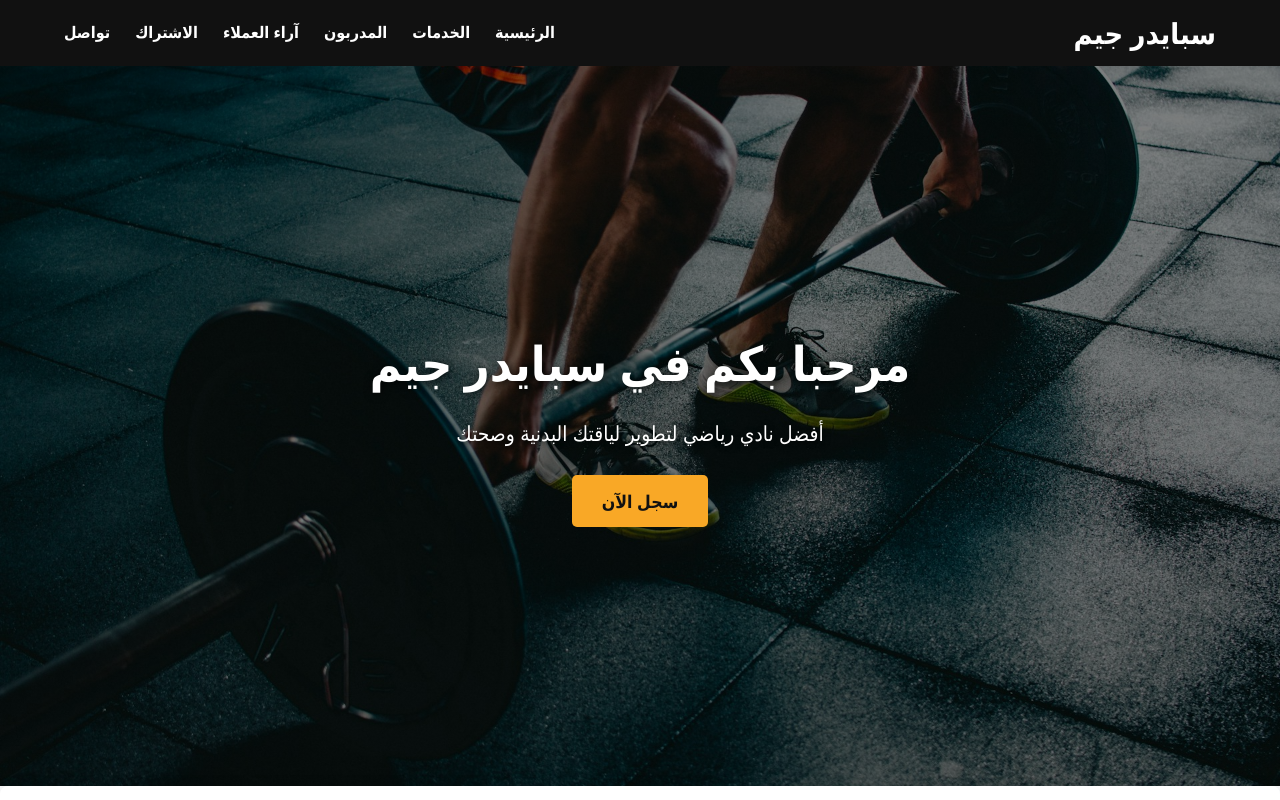
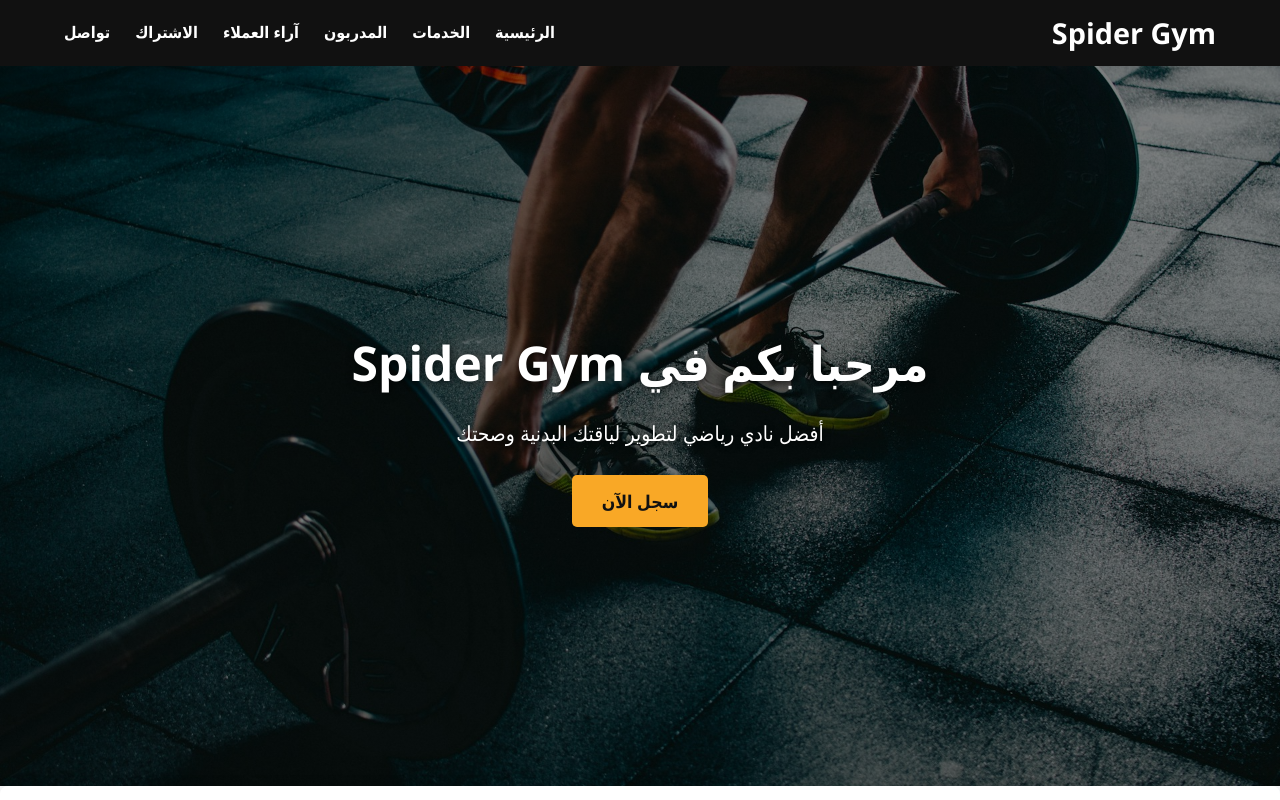
Before and after one commit to website-eg/spider, a plain HTML site: page public/index.html in a window 1280 px wide. Shown: the top 800 px of the page. Drawn offline with Linux system fonts and the light colour scheme.

Commit message:
The Website V1

```diff
--- a/public/index.html
+++ b/public/index.html
@@ -9,7 +9,7 @@
   <body>
     <nav id="navbar">
       <div class="container">
-        <a href="#" class="logo">سبايدر جيم</a>
+        <a href="#" class="logo">Spider Gym</a>
 
         <div id="menu-icon" class="menu-icon">
           <span></span>
@@ -30,7 +30,7 @@
 
     <header id="home" class="hero">
       <div class="container hero-content">
-        <h1>مرحبا بكم في سبايدر جيم</h1>
+        <h1>مرحبا بكم في  Spider Gym</h1>
         <p>أفضل نادي رياضي لتطوير لياقتك البدنية وصحتك</p>
         <a href="#contact" class="btn-primary">سجل الآن</a>
       </div>
```
